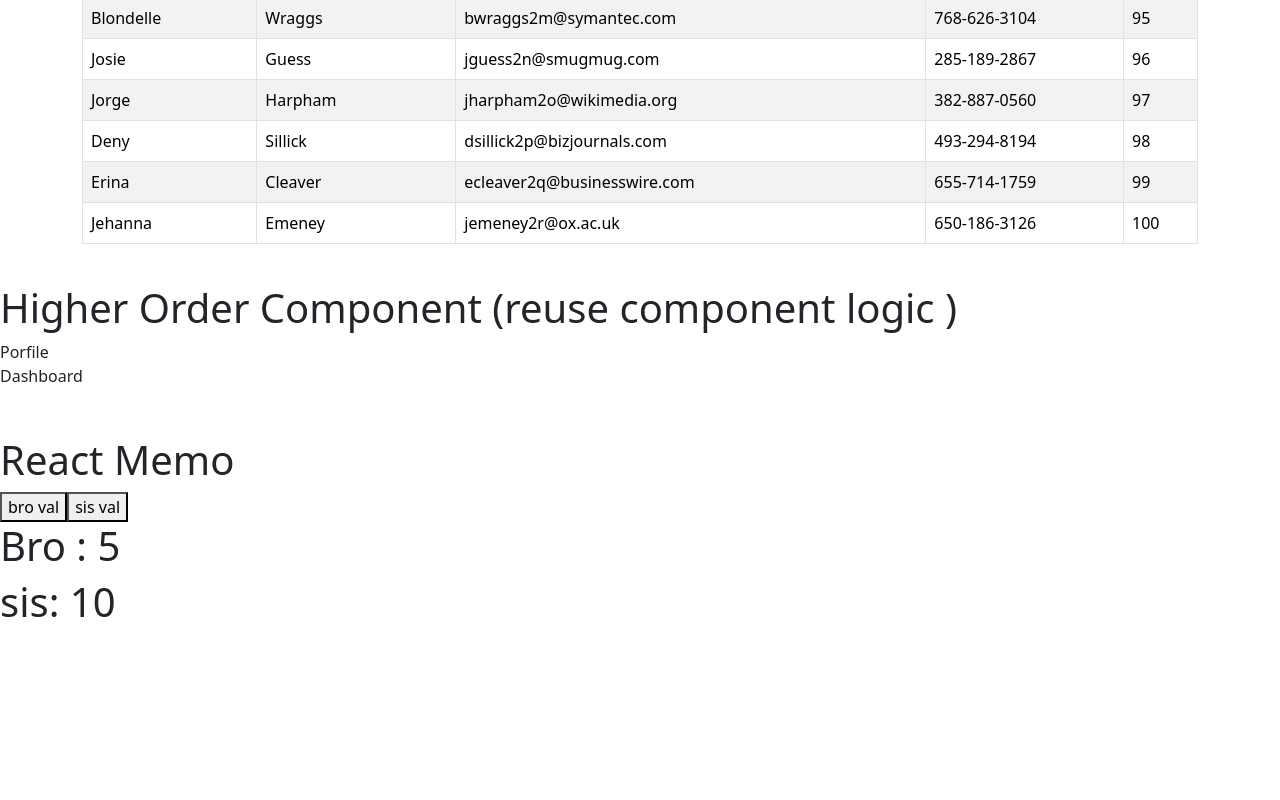
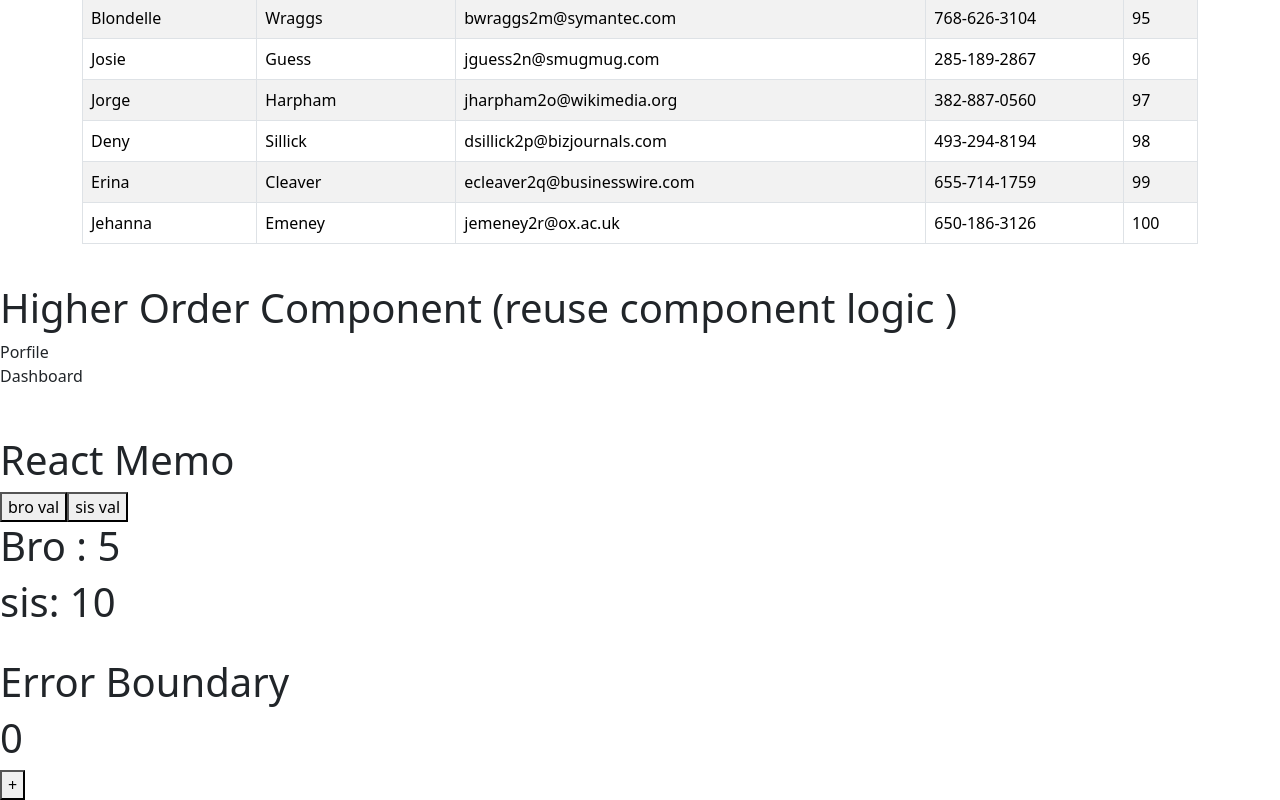
Before and after one commit to rahul-raj9367/React-Learning, a React (Vite) app: page / in a window 1280 px wide. Shown: the part 10049-10849 px from the top of the page. Before the commit the page ends 10683 px from the top, so only its background shows below. Built offline with nearby package versions, Linux system fonts and the light colour scheme.

Commit message:
implement the react-error-boundary

```diff
--- a/package.json
+++ b/package.json
@@ -13,7 +13,8 @@
     "bootstrap": "^5.3.3",
     "react": "^18.2.0",
     "react-bootstrap": "^2.10.2",
-    "react-dom": "^18.2.0"
+    "react-dom": "^18.2.0",
+    "react-error-boundary": "^4.0.13"
   },
   "devDependencies": {
     "@types/react": "^18.2.66",
--- a/src/App.jsx
+++ b/src/App.jsx
@@ -8,6 +8,9 @@ import Porfile from './Porfile';
 import Dashboard from './Dashboard';
 import Bro from './Bro';
 import Sis from './Sis';
+import ComponentThatMightThrowError from './ComponentThatMightThrowError';
+import { ErrorBoundary } from 'react-error-boundary';
+import ErrorFallback from './ErrorFallback';
 
 //Es6 Classes
 class car{
@@ -129,6 +132,10 @@ function createTodo(name){
   }
 }
 
+
+
+
+//App
 function App({a,b}) {
   const m=new Mycar('ford','1990');
   console.log(hello('world'))
@@ -334,6 +341,11 @@ const handlesis=()=>{
   setSis(sis+1)
 }
 
+const errorHandler=(error,errorInfo)=>{
+  console.log('Error is ',error);
+  console.log('Error Info is', errorInfo);
+}
+
   return (
     <>
       <div>
@@ -483,6 +495,14 @@ const handlesis=()=>{
         <button onClick={handlesis}>sis val</button>
         <Bro val={bro}/>
         <Sis val={sis}/>
+
+
+        <br />
+        <h1>Error Boundary </h1>
+        <ErrorBoundary FallbackComponent={ErrorFallback}  onError={errorHandler}>
+          <ComponentThatMightThrowError />
+        </ErrorBoundary>
+
     </>
 
 
--- /dev/null
+++ b/src/ComponentThatMightThrowError.jsx
@@ -0,0 +1,18 @@
+import React, { useState } from 'react'
+
+export default function ComponentThatMightThrowError() {
+
+    const [count,setCount]=useState(0);
+
+    if(count>5){
+        throw new Error('i crash')
+    }
+
+    return(
+        <>
+            <h1>{count}</h1>
+            <button onClick={()=>setCount(count+1)}>+</button>
+        </>
+    )
+
+}
--- /dev/null
+++ b/src/ErrorFallback.jsx
@@ -0,0 +1,15 @@
+import React from 'react'
+
+
+
+function ErrorFallback({ error, resetErrorBoundary }) {
+    return (
+      <div role="alert">
+        <p>Something went wrong:</p>
+        <pre>{error.message}</pre>
+        <button onClick={resetErrorBoundary}>Try again</button>
+      </div>
+    );
+  }
+
+export default ErrorFallback;
```
Also changed, not shown: 1 other file (tests, documents, lock files or other folders).
